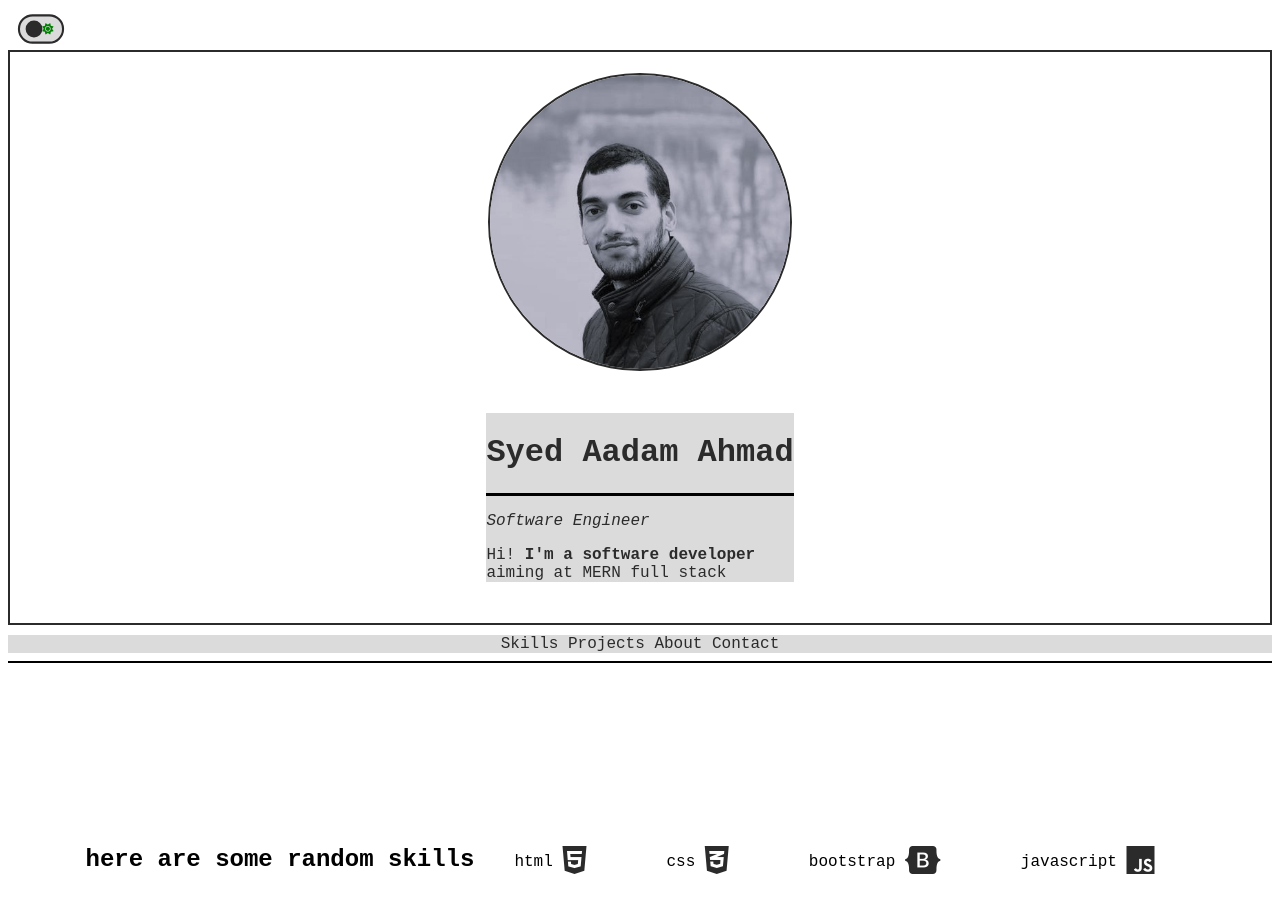
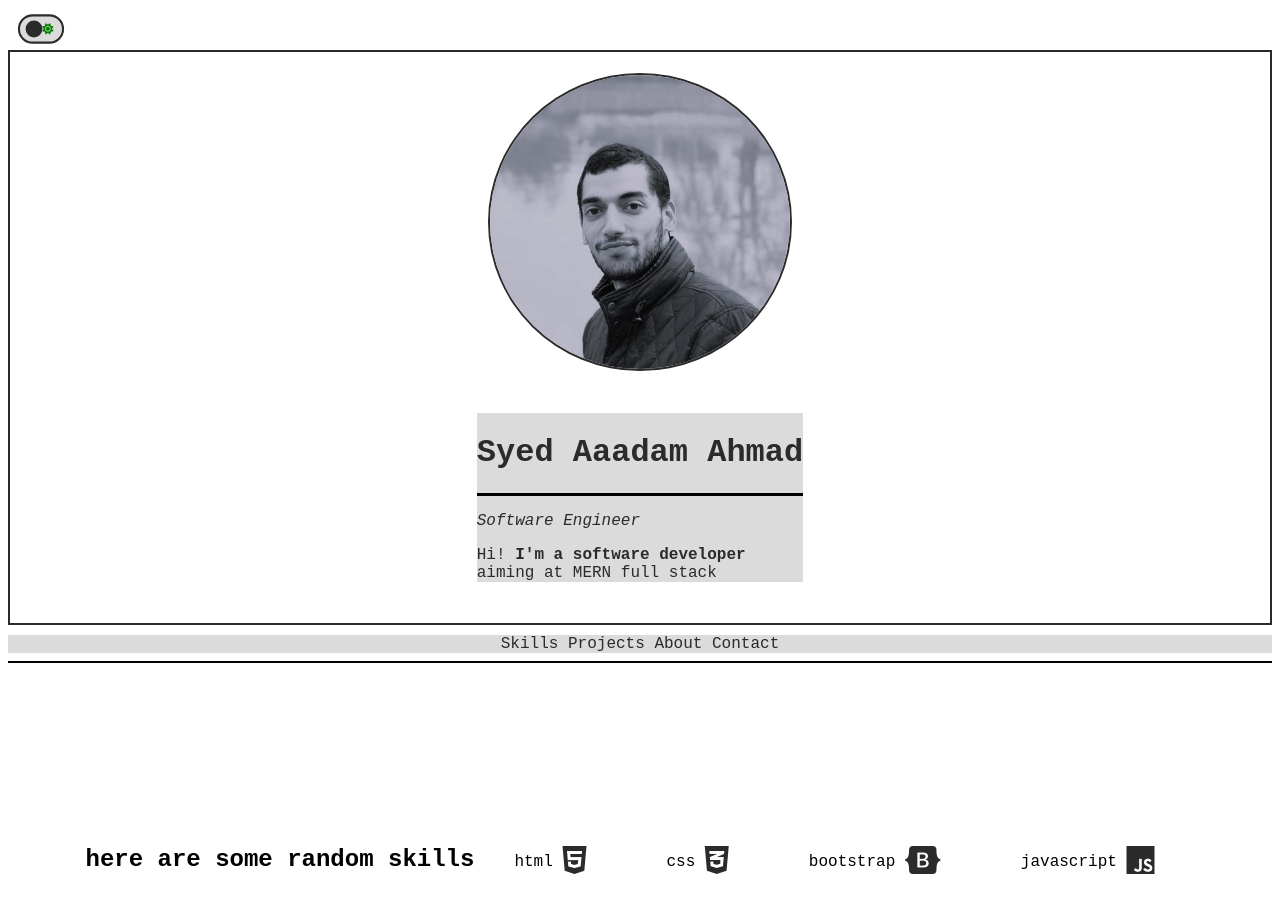
Before and after one commit to syedaadamahmad/new, a plain HTML site: page index.html in a window 1280 px wide. Shown: the top 912 px of the page. Drawn offline with Linux system fonts and the light colour scheme.

Commit message:
Correct spelling of 'Aadam' to 'Aaadam'

```diff
--- a/index.html
+++ b/index.html
@@ -29,7 +29,7 @@
       <tr>
         <td>
           <div class="introduction">
-            <h1>Syed Aadam Ahmad</h1>
+            <h1>Syed Aaadam Ahmad</h1>
             <hr size="3" noshade="50" color="black" />
             <p><em>Software Engineer</em></p>
             Hi! <strong>I'm a software developer</strong><br />
```
